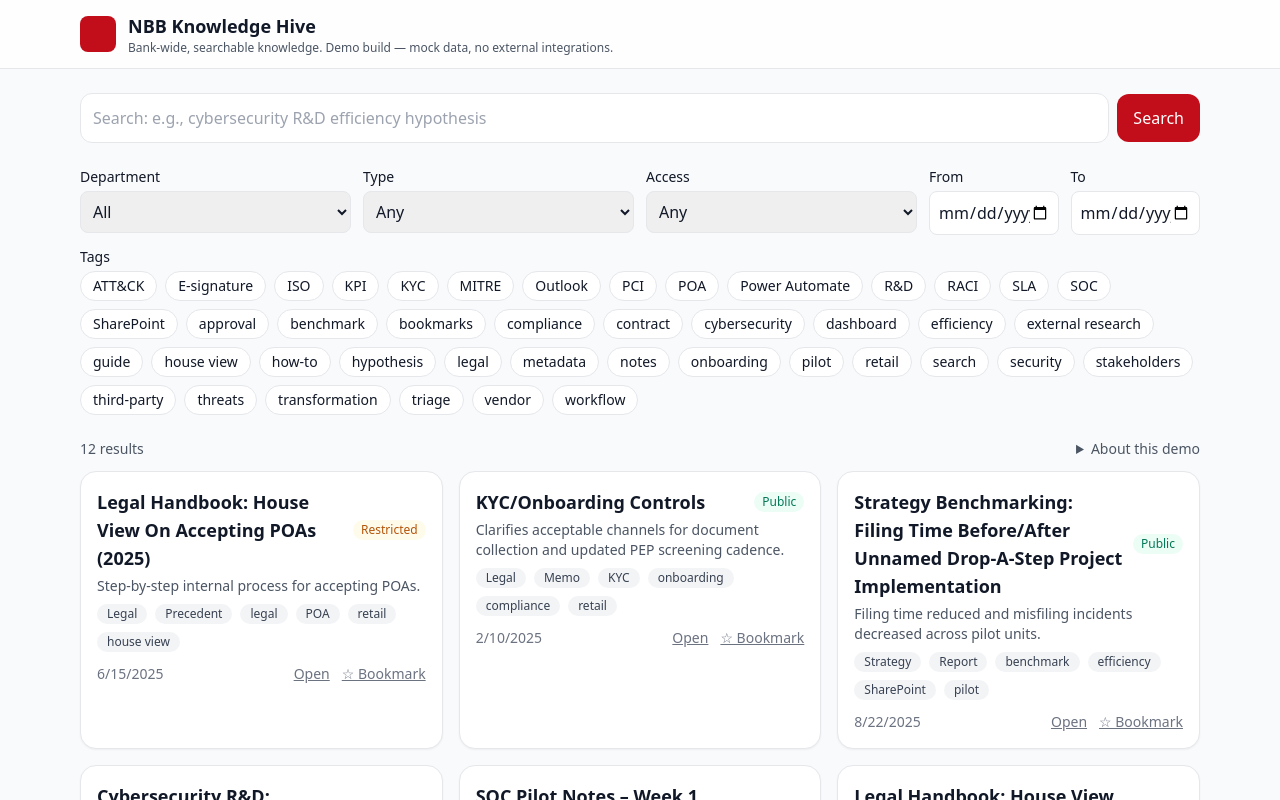
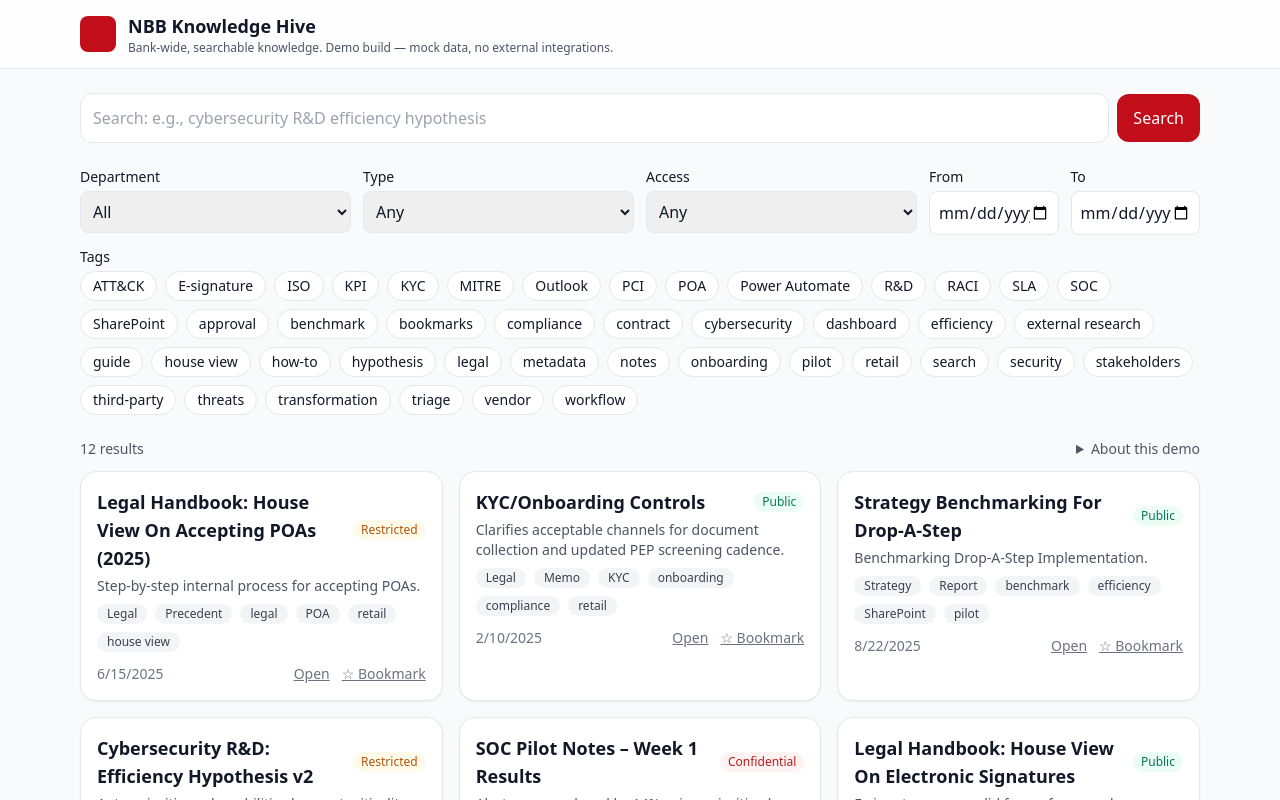
Before and after one commit to HeshamBucheeri/nbb-knowledge-hive, a React (Vite) app in the folder nbb-knowledge-hive/nbb-knowledge-hive/: page / in a window 1280 px wide. Shown: the top 800 px of the page. Built offline with nearby package versions, Linux system fonts and the light colour scheme.

Commit message:
Update mock.ts

```diff
--- a/nbb-knowledge-hive/nbb-knowledge-hive/src/data/mock.ts
+++ b/nbb-knowledge-hive/nbb-knowledge-hive/src/data/mock.ts
@@ -29,8 +29,8 @@ export const MOCK_DOCS: Doc[] = [
   },
   {
     id: "H-003",
-    title: "Strategy Benchmarking: Filing Time Before/After Unnamed Drop-A-Step Project Implementation",
-    summary: "Filing time reduced and misfiling incidents decreased across pilot units.",
+    title: "Strategy Benchmarking For Drop-A-Step",
+    summary: "Benchmarking Drop-A-Step Implementation.",
     department: "Strategy",
     type: "Report",
     date: "2025-08-22",
@@ -69,7 +69,7 @@ export const MOCK_DOCS: Doc[] = [
   {
     id: "H-006",
     title: "Legal Handbook: House View On Electronic Signatures",
-    summary: "E-signatures as a valid form of approval",
+    summary: "E-signatures as a valid form of approval.",
     department: "Legal",
     type: "Report",
     date: "2023-09-05",
```
